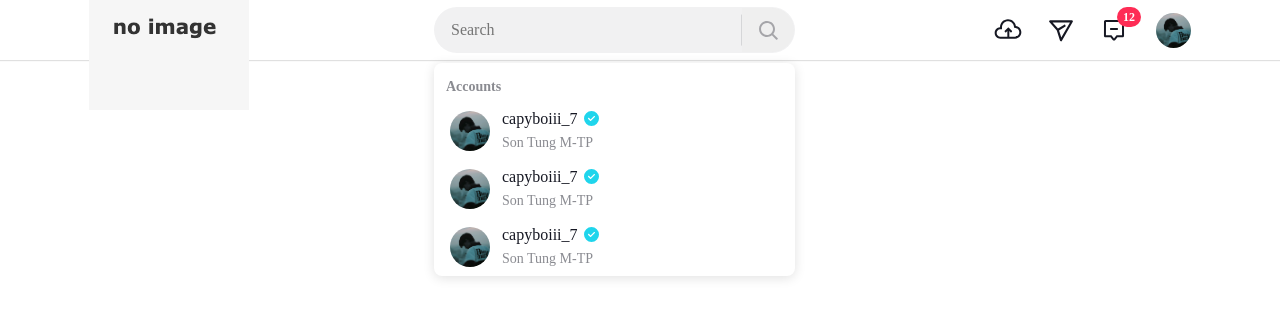
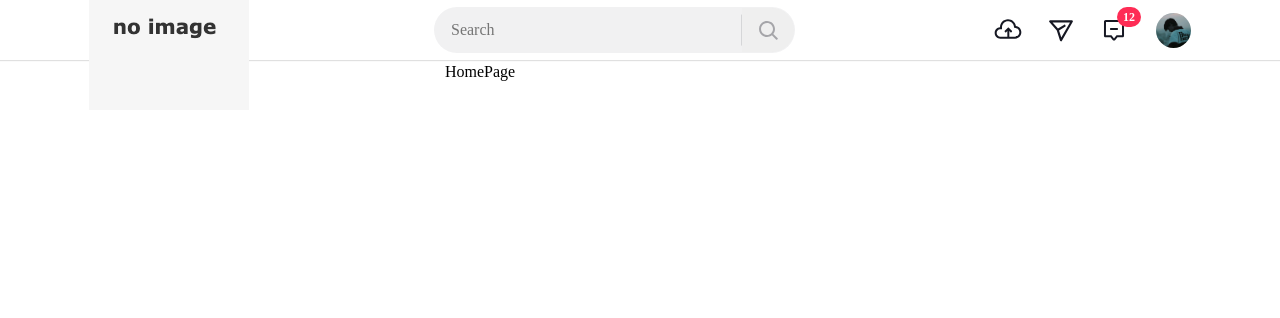
Before and after one commit to huylncoder/Tiktok-UI, a React (Create React App) app: page / in a window 1280 px wide. Shown: the top 318 px of the page. Built offline with nearby package versions, Linux system fonts and the light colour scheme; a web font is replaced by a local one.

Commit message:
Xây dựng Logic phần Header #2 Call API search

```diff
--- a/src/Layouts/components/Search/Search.js
+++ b/src/Layouts/components/Search/Search.js
@@ -16,17 +16,42 @@ const Search = () => {
     const [searchValue, setSearchValue] = useState('');
     const [searchResult, setSearchResult] = useState([]);
     const [showResult, setShowResult] = useState(true);
+    const [loading, setLoading] = useState(false)
     const inputRef = useRef();
 
     useEffect(() => {
-        setTimeout(() => {
-            setSearchResult([1, 2, 3]);
-        }, 0);
-    }, []);
+        if(!searchValue.trim()) {
+            setSearchResult([])
+            setLoading (false)
+            return;
+        }
+
+        setLoading(true);
+
+        fetch(`https://tiktok.fullstack.edu.vn/api/users/search?q=${encodeURIComponent(searchValue)}&type=less`)
+            .then(res => res.json())
+            .then(res => {
+                setSearchResult(res.data)
+                setLoading(false)
+            })
+            .catch(() => {
+                setLoading(false)
+            })
+    }, [searchValue]);
 
     // hàm cần tối ưu (usecallback)
     const handleHideResult = () => {
         setShowResult(false)
+    }
+
+    const handleChange = (e) => {
+        const value = e.target.value
+        // Nếu chuỗi rỗng VÀ có chứa khoảng trắng thì không cho phép thêm space
+        if(!value.trim() && value.includes(' ')) {
+            return;
+        }
+        setSearchValue(value)
+
     }
 
     return (
@@ -37,9 +62,9 @@ const Search = () => {
                 <div className={cx('search-result')} tabIndex="-1" {...attrs}>
                     <PopperWrapper>
                         <h4 className={cx('search-title')}>Accounts</h4>
-                        <AccountItem />
-                        <AccountItem />
-                        <AccountItem />
+                        {searchResult.map(result => (
+                            <AccountItem key={result.id} data={result} />
+                        ))}
                     </PopperWrapper>
                 </div>
             )}
@@ -51,10 +76,10 @@ const Search = () => {
                     value={searchValue}
                     placeholder="Search"
                     spellCheck={false}
-                    onChange={(e) => setSearchValue(e.target.value)}
+                    onChange={handleChange}
                     onFocus={() => setShowResult(true)}
                 />
-                {!!searchValue && (
+                {!!searchValue && !loading && (
                     <button
                         className={cx('btn-clear')}
                         onClick={() => {
@@ -65,7 +90,7 @@ const Search = () => {
                         <FontAwesomeIcon icon={faCircleXmark} />
                     </button>
                 )}
-                <FontAwesomeIcon className={cx('loading')} icon={faSpinner} />
+                {loading && <FontAwesomeIcon className={cx('loading')} icon={faSpinner} />}
                 <button className={cx('btn-search')} onMouseDown={(e) => e.preventDefault()}>
                     <SearchIcon />
                 </button>
--- a/src/Layouts/components/Search/Search.module.scss
+++ b/src/Layouts/components/Search/Search.module.scss
@@ -35,7 +35,12 @@
         color: rgba(22, 24, 35, 0.34);
     }
     .loading {
-        display: none;
+        animation: spinner 0.8s linear infinite;
+    }
+    @keyframes spinner {
+        to {
+            transform: translateY(-50%) rotate(360deg);
+        }
     }
     .btn-search {
         display: flex;
--- a/src/components/AccountItem/AccountItem.js
+++ b/src/components/AccountItem/AccountItem.js
@@ -1,31 +1,31 @@
+import { Link } from 'react-router-dom';
 import classNames from 'classnames/bind';
 import styles from './AccountItem.module.scss';
 import { FontAwesomeIcon } from '@fortawesome/react-fontawesome';
 import { faCircleCheck } from '@fortawesome/free-solid-svg-icons';
 
-import image from '~/assets/img';
 import Image from '~/components/Image/Image';
 
 const cx = classNames.bind(styles);
 
-const AccountItem = () => {
+const AccountItem = ({ data }) => {
     return (
-        <a className={cx('wrapper')} href="/">
+        <Link to={`/profile/@${data.nickname}`} className={cx('wrapper')} href="/">
             <Image
                 className={cx('imgAvatar')}
-                src={image.avatar}
-                alt="songtungmtp"
+                src={data.avatar}
+                alt={data.avatar}
             />
             <div className={cx('sugInfo')}>
                 <h4 className={cx('sug-username')}>
-                    capyboiii_7
+                    {data.full_name}
                     <span className={cx('sug-checkBlue')}>
-                        <FontAwesomeIcon icon={faCircleCheck} />
+                        {data.tick && <FontAwesomeIcon icon={faCircleCheck} />}
                     </span>
                 </h4>
-                <span className={cx('sug-nickname')}>Son Tung M-TP</span>
+                <span className={cx('sug-nickname')}>{data.nickname}</span>
             </div>
-        </a>
+        </Link>
     );
 };
 
--- a/src/index.js
+++ b/src/index.js
@@ -7,11 +7,11 @@ import GlobalStyles from '~/styles/GlobalStyles/GlobalStyles';
 
 const root = ReactDOM.createRoot(document.getElementById('root'));
 root.render(
-    <React.StrictMode>
+    // <React.StrictMode>
         <GlobalStyles>
             <App />
         </GlobalStyles>
-    </React.StrictMode>,
+    // </React.StrictMode>,
 );
 
 // If you want to start measuring performance in your app, pass a function
--- a/src/routes/index.js
+++ b/src/routes/index.js
@@ -11,8 +11,8 @@ import HeaderOnly from '~/Layouts/HeaderOnly/HeaderOnly';
 const publicRoutes = [
     {path: '/', component: Home},
     {path: '/following', component: Following},
-    {path: '/profile', component: Profile},
     {path: '/upload', component: Upload, layout: HeaderOnly},
+    {path: '/profile/:nickname', component: Profile},
 
 ]
 
```
